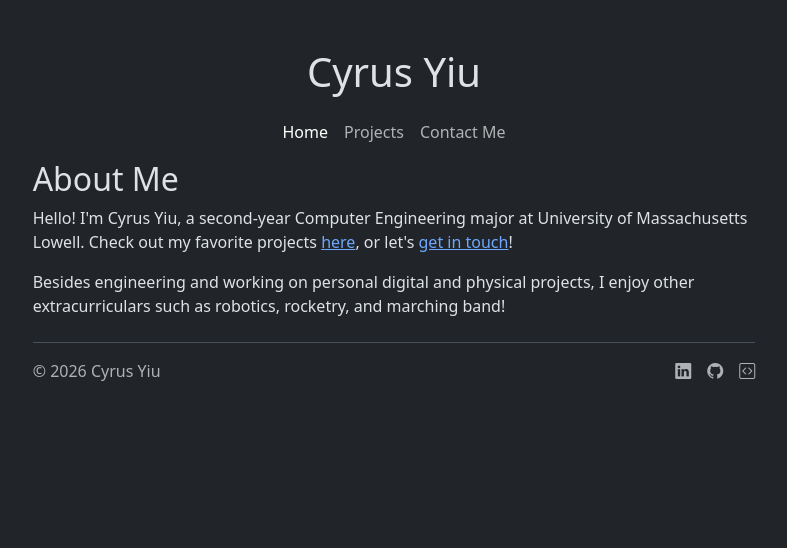
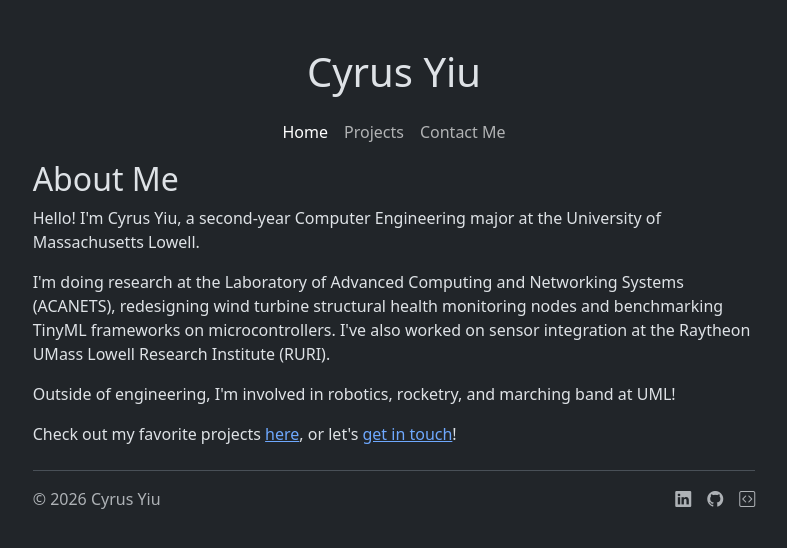
Before and after one commit to UnsignedArduino/cyrus-yiu, a Next.js app: page / in a window 1280 px wide. Shown: the top 548 px of the page, without its empty margins (246-1033 px from the left). Built offline with nearby package versions, Linux system fonts and the light colour scheme; no server answers.

Commit message:
Update wording

```diff
--- a/src/pages/index.tsx
+++ b/src/pages/index.tsx
@@ -7,14 +7,23 @@ export default function Home() {
       <h2>About Me</h2>
       <p>
         Hello! I{"'"}m Cyrus Yiu, a second-year Computer Engineering major at
-        University of Massachusetts Lowell. Check out my favorite projects{" "}
+        the University of Massachusetts Lowell.
+      </p>
+      <p>
+        I{"'"}m doing research at the Laboratory of Advanced Computing and
+        Networking Systems (ACANETS), redesigning wind turbine structural health
+        monitoring nodes and benchmarking TinyML frameworks on microcontrollers.
+        I{"'"}ve also worked on sensor integration at the Raytheon UMass Lowell
+        Research Institute (RURI).
+      </p>
+      <p>
+        Outside of engineering, I{"'"}m involved in robotics, rocketry, and
+        marching band at UML!
+      </p>
+      <p>
+        Check out my favorite projects{" "}
         <AutoLink href="/projects">here</AutoLink>, or let{"'"}s{" "}
         <AutoLink href="/contact">get in touch</AutoLink>!
-      </p>
-      <p>
-        Besides engineering and working on personal digital and physical
-        projects, I enjoy other extracurriculars such as robotics, rocketry, and
-        marching band!
       </p>
       {/*<div>*/}
       {/*  <AutoLink href="https://github.com/UnsignedArduino">*/}
```
Also changed, not shown: src/pages/projects/makecode-arcade-games.tsx (+5 -4 lines).
